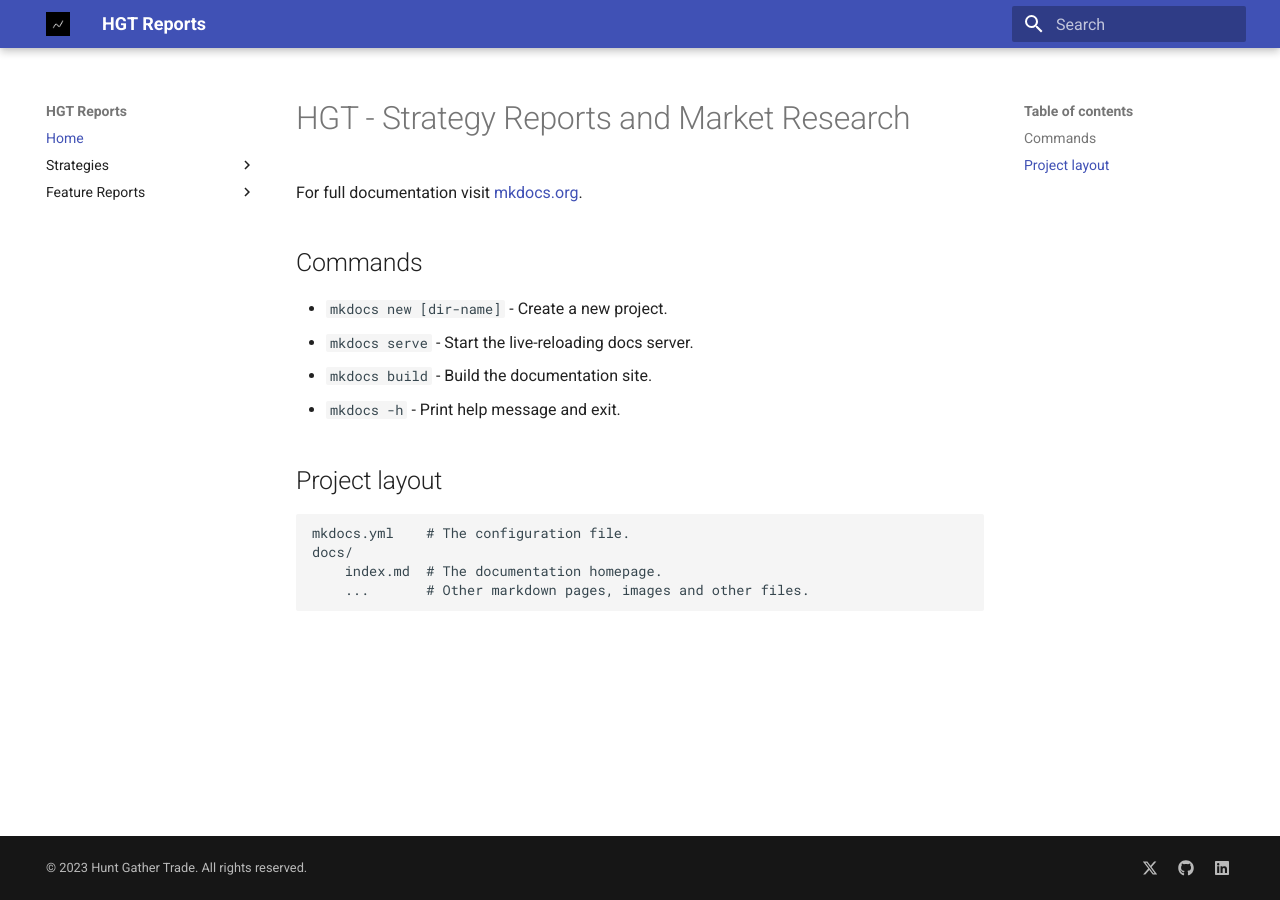
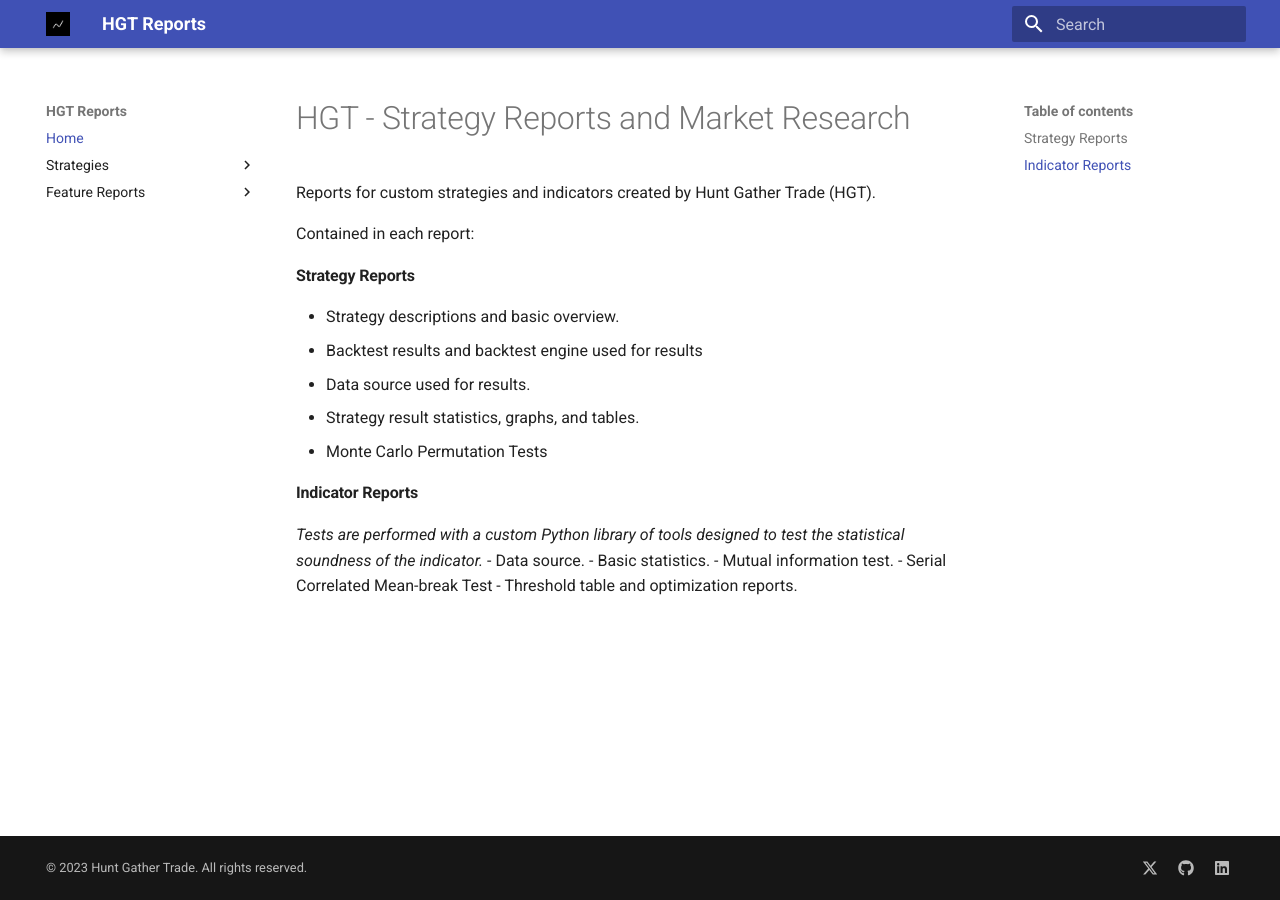
Before and after one commit to larrykann/Reports, an MkDocs documentation site: the page built from docs/index.md, in a window 1280 px wide. Built offline with MkDocs 1.6.1 and Material for MkDocs 9.7.7, drawn with Linux system fonts in a browser that asks for light colours.

Commit message:
changed index

```diff
--- a/docs/index.md
+++ b/docs/index.md
@@ -8,18 +8,20 @@
 
 # HGT - Strategy Reports and Market Research
 
-For full documentation visit [mkdocs.org](https://www.mkdocs.org).
+Reports for custom strategies and indicators created by Hunt Gather Trade (HGT).
 
-## Commands
+Contained in each report:
+#### Strategy Reports
+- Strategy descriptions and basic overview.
+- Backtest results and backtest engine used for results
+- Data source used for results.
+- Strategy result statistics, graphs, and tables.
+- Monte Carlo Permutation Tests
 
-* `mkdocs new [dir-name]` - Create a new project.
-* `mkdocs serve` - Start the live-reloading docs server.
-* `mkdocs build` - Build the documentation site.
-* `mkdocs -h` - Print help message and exit.
-
-## Project layout
-
-    mkdocs.yml    # The configuration file.
-    docs/
-        index.md  # The documentation homepage.
-        ...       # Other markdown pages, images and other files.
+#### Indicator Reports
+*Tests are performed with a custom Python library of tools designed to test the statistical soundness of the indicator.*
+- Data source.
+- Basic statistics.
+- Mutual information test.
+- Serial Correlated Mean-break Test
+- Threshold table and optimization reports.
```
